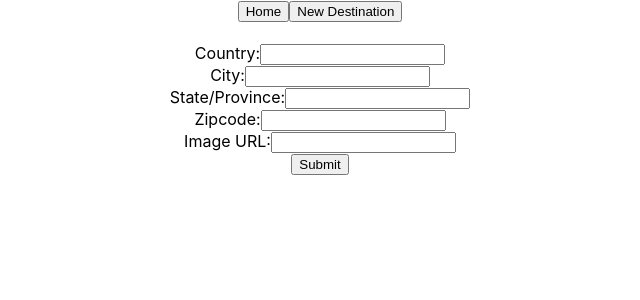
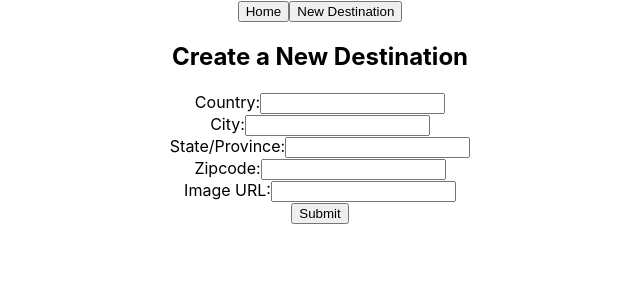
Before and after one commit to NoahAl777/travel-book-frontend, a React (Create React App) app: page /destinations/new in a window 1280 px wide. Shown: the top 300 px of the page, without its empty margins (320-960 px from the left). Built offline with nearby package versions, Linux system fonts and the light colour scheme; no server answers.

Commit message:
add header to destination form

```diff
--- a/src/Components/DestinationForm.js
+++ b/src/Components/DestinationForm.js
@@ -34,6 +34,7 @@ const DestinationForm = ({ destinations, setDestinations }) => {
 
   return (
     <div className="DestinationForm">
+      <h2>Create a New Destination</h2>
       <h4>{errors}</h4>
       <form onSubmit={handleSubmit}>
         <label>Country:</label>
```
